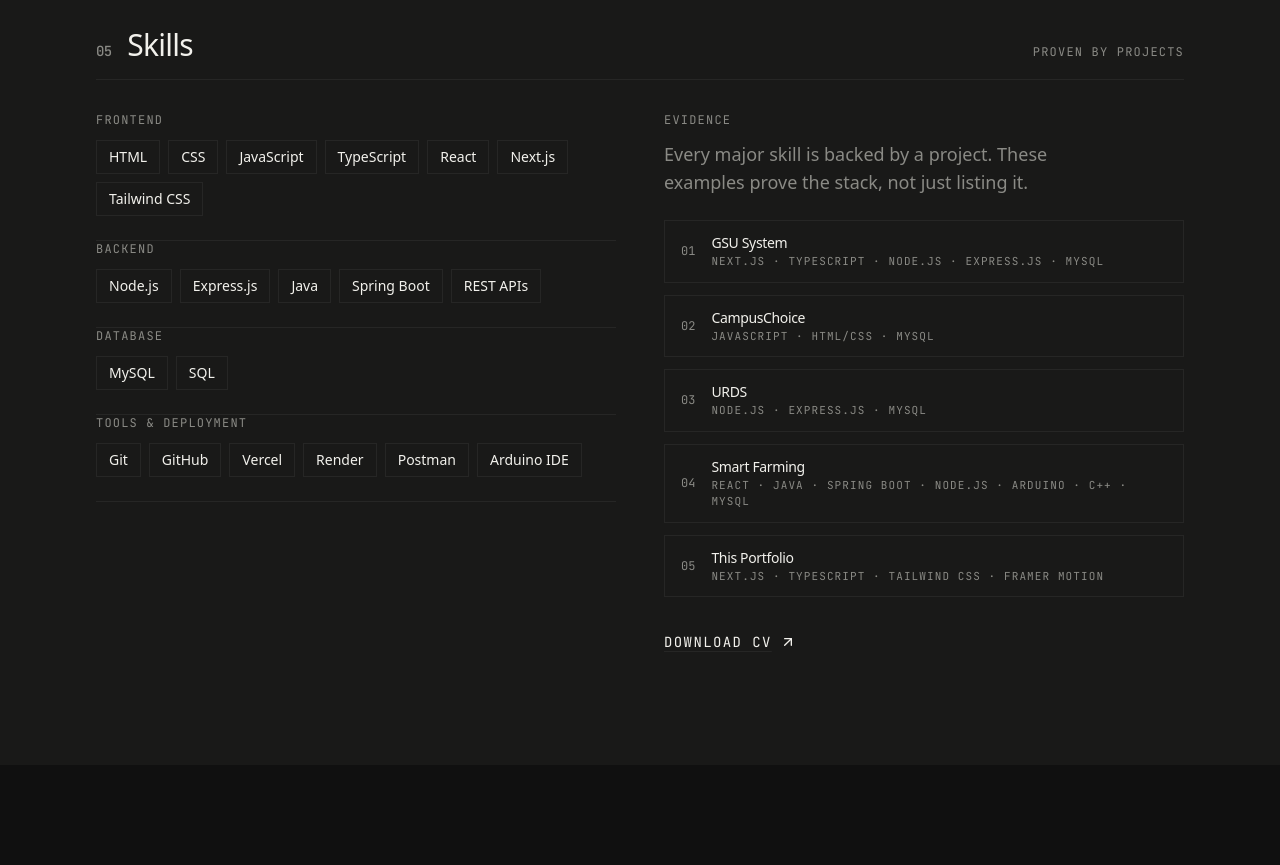
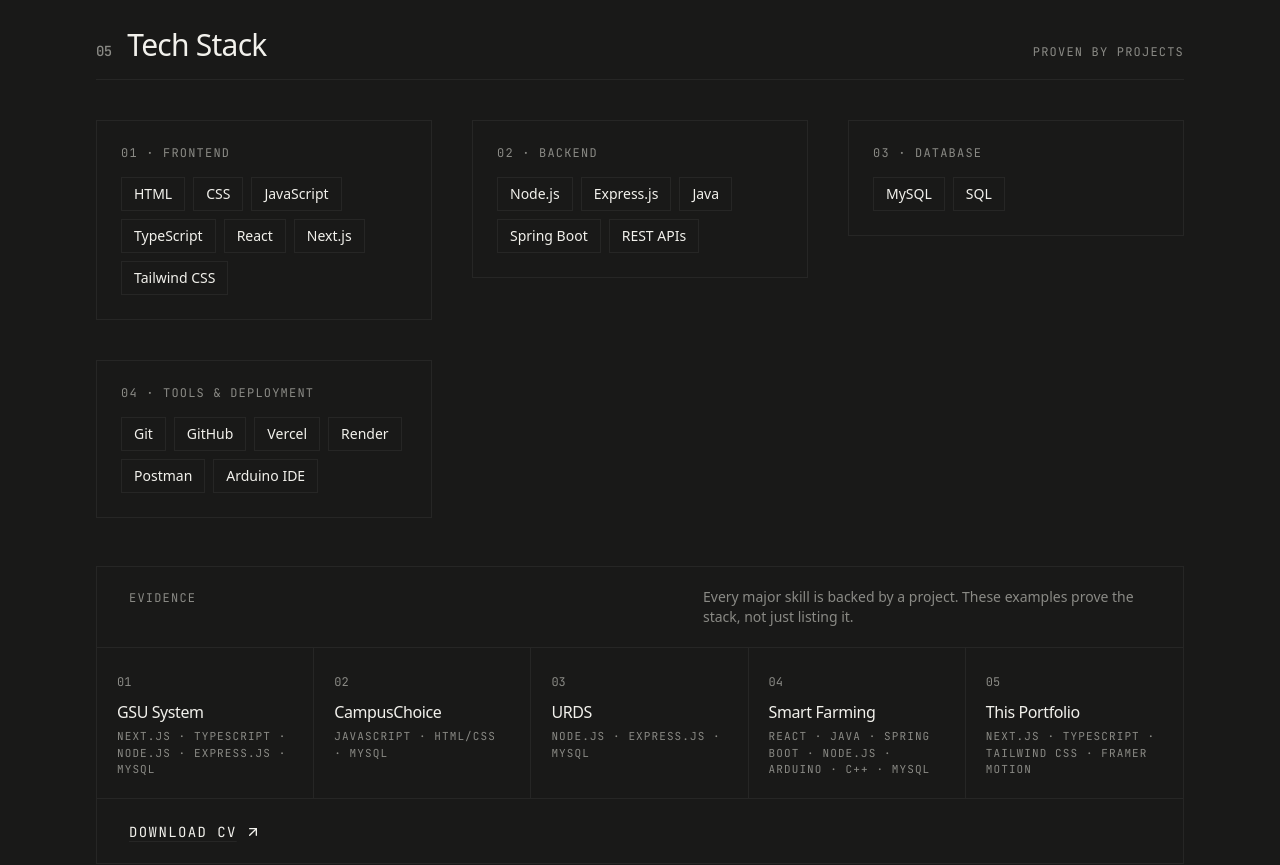
Before and after one commit to jayarpelicano01/jayaruuu_, a Next.js app: page / in a window 1280 px wide. Shown: the part 6400-7265 px from the top of the page. Built offline with nearby package versions, Linux system fonts and the light colour scheme.

Commit message:
feat: tech stack in 3 columns with evidence strip at bottom

```diff
--- a/components/skills/skills.tsx
+++ b/components/skills/skills.tsx
@@ -10,18 +10,17 @@ export default function Skills() {
     <section id="skills" className="border-t border-line bg-paper">
       <div className="mx-auto max-w-content px-5 py-20 sm:px-8 sm:py-28">
         <Reveal>
-          <SectionHeading index="05" title="Skills" meta="Proven by projects" />
+          <SectionHeading index="05" title="Tech Stack" meta="Proven by projects" />
         </Reveal>
 
-        <div className="mt-8 grid gap-12 lg:grid-cols-2">
-          <div>
-            {skills.map((category) => (
-              <Reveal key={category.name}>
-                <div className="border-b border-line py-6 first:pt-0">
+        <div className="mt-10 grid gap-10 sm:grid-cols-2 lg:grid-cols-3">
+          {skills.map((category, i) => (
+            <Reveal key={category.name} delay={0.05 * i}>
+              <div className="border border-line p-6">
                 <h3 className="font-mono text-xs uppercase tracking-widest text-muted">
-                    {category.name}
+                  {String(i + 1).padStart(2, "0")} · {category.name}
                 </h3>
-                  <div className="mt-3 flex flex-wrap gap-2">
+                <div className="mt-4 flex flex-wrap gap-2">
                   {category.skills.map((skill) => (
                     <span
                       key={skill.name}
@@ -37,35 +36,32 @@ export default function Skills() {
         </div>
 
         <Reveal delay={0.1}>
-            <div>
+          <div className="mt-12 border border-line">
+            <div className="flex flex-wrap items-baseline justify-between gap-x-6 gap-y-2 border-b border-line px-6 py-5 sm:px-8">
               <h3 className="font-mono text-xs uppercase tracking-widest text-muted">
                 Evidence
               </h3>
-              <p className="mt-3 max-w-md text-lg text-muted">
+              <p className="max-w-md text-sm text-muted">
                 Every major skill is backed by a project. These examples prove
                 the stack, not just listing it.
               </p>
-              <div className="mt-6 grid gap-3">
+            </div>
+            <div className="grid divide-y divide-line lg:grid-cols-5 lg:divide-x lg:divide-y-0">
               {projects.map((project) => (
-                  <div
-                    key={project.slug}
-                    className="grid grid-cols-[auto_1fr] items-center gap-4 border border-line px-4 py-3"
-                  >
+                <div key={project.slug} className="px-6 py-5 sm:px-8 lg:px-5">
                   <span className="font-mono text-xs text-muted">
                     {project.number}
                   </span>
-                    <div>
-                      <p className="text-sm font-medium tracking-tight">
+                  <p className="mt-2 text-base font-medium tracking-tight">
                     {project.title}
                   </p>
-                      <p className="font-mono text-[11px] uppercase tracking-widest text-muted">
+                  <p className="mt-1 font-mono text-[11px] uppercase tracking-widest text-muted">
                     {project.stack.join(" · ")}
                   </p>
                 </div>
-                  </div>
               ))}
             </div>
-              <div className="mt-8">
+            <div className="border-t border-line px-6 py-5 sm:px-8">
               <ArrowLink href={site.resume} external>
                 Download CV
               </ArrowLink>
@@ -73,7 +69,6 @@ export default function Skills() {
           </div>
         </Reveal>
       </div>
-      </div>
     </section>
   );
 }
```
Lines whose indentation alone changed are shown as unchanged.
